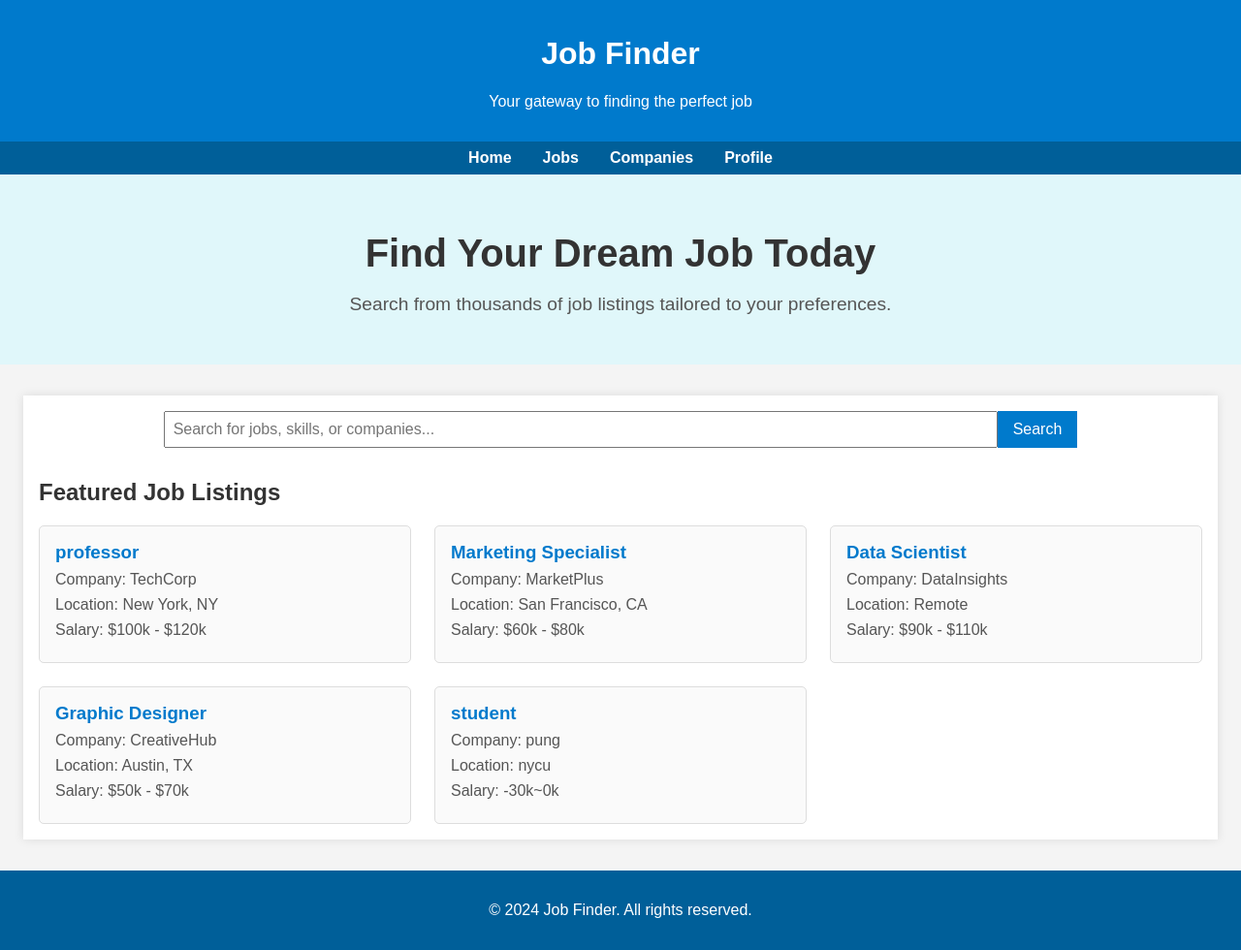
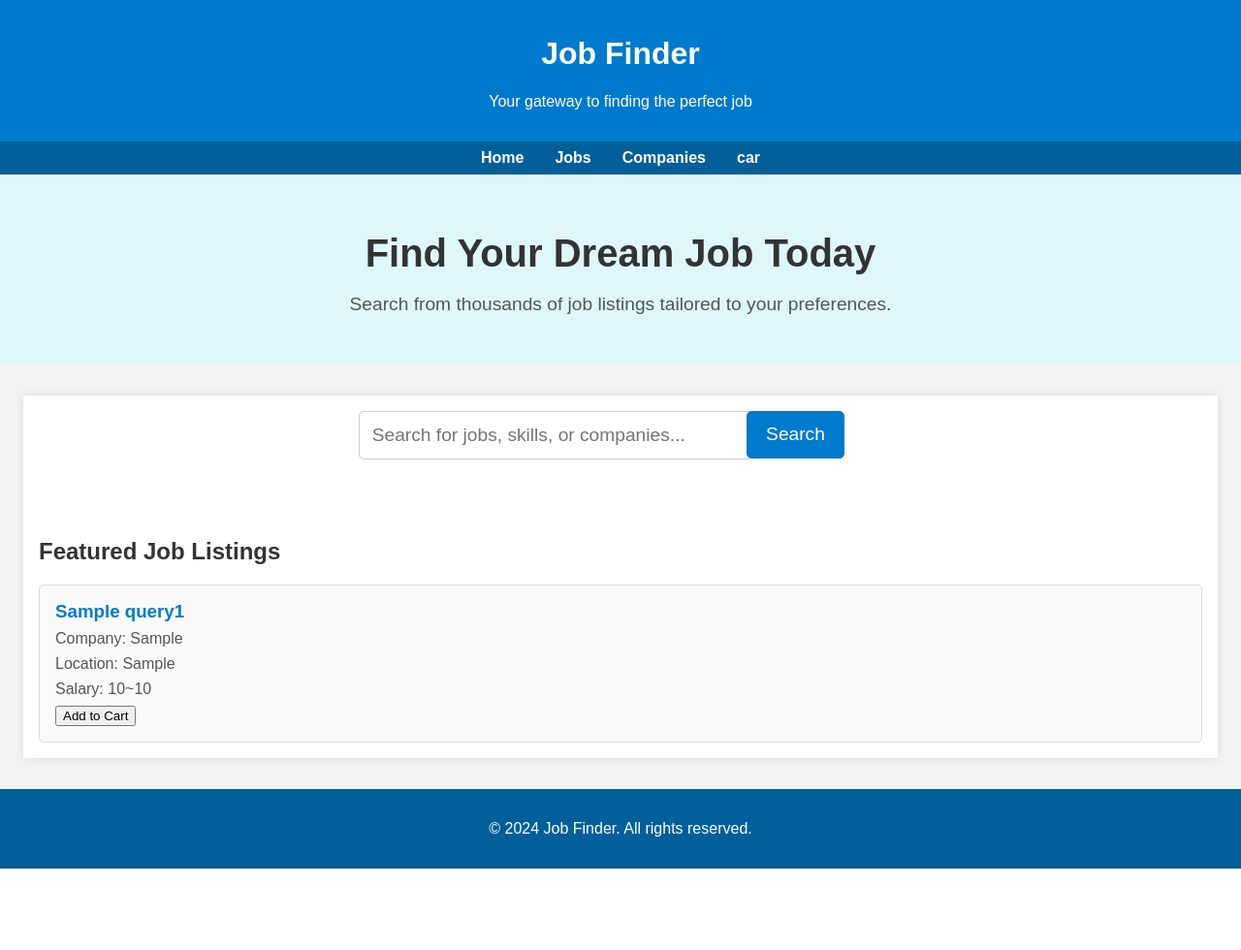
Before and after one commit to Hsiu727/DBMS_team16_Fianl_Project, a Flask app: page /main_page2 in a window 1280 px wide. Shown: the whole page at 97% size. After the commit the page ends 896 px from the top, so only its background shows below. Run offline with Flask 3, Linux system fonts and the light colour scheme; tables that the repository leaves empty hold one stand-in row (values such as "Sample post").

Commit message:
2024/12/25

```diff
--- a/create_table_file/CT_posting.sql
+++ b/create_table_file/CT_posting.sql
@@ -2,7 +2,6 @@ create table job_posting(
     Job_id varchar(10),
     Company_name varchar(50),
     Title varchar(255),
-    Posting_description varchar(255),
     Posting_location varchar(255),
     Company_id varchar(10),
     Views int,
@@ -18,9 +17,9 @@ create table job_posting(
     primary key (Job_id)
 );
 
-LOAD DATA LOCAL INFILE './archive/postings.csv'
+LOAD DATA LOCAL INFILE './archive/postings2.csv'
 INTO TABLE job_posting
 CHARACTER SET latin1
-FIELDS TERMINATED BY ','
+FIELDS TERMINATED BY ';'
 LINES TERMINATED BY '\r\n'
 IGNORE 1 LINES;
--- a/get_skill_name.sql
+++ b/get_skill_name.sql
@@ -1,4 +1,5 @@
 create table skill_dictionary as
 select Distinct s.Skill_name as Name
 from job_skill js
-left join skills s on s.Skill_addr = js.Skill_addr;
+left join skills s on s.Skill_addr = js.Skill_addr
+order by Name;
--- a/main.py
+++ b/main.py
@@ -38,8 +38,14 @@ def login():
             cursor.execute("SELECT password FROM managers WHERE username = %s", (username,))
             result = cursor.fetchone()
 
+
+        cursor.execute("SELECT id FROM users WHERE username = %s", (username,))
+        session['user_id'] = cursor.fetchone()
+
         cursor.close()
         conn.close()
+
+
 
         if result==None:
             flash("Invalid username or password", "error")
@@ -100,23 +106,113 @@ def signup():
 
     return render_template("signup.html")
 
-job_listings = [
-    {"title": "professor ", "company": "TechCorp", "location": "New York, NY", "salary": "$100k - $120k"},
-    {"title": "Marketing Specialist", "company": "MarketPlus", "location": "San Francisco, CA", "salary": "$60k - $80k"},
-    {"title": "Data Scientist", "company": "DataInsights", "location": "Remote", "salary": "$90k - $110k"},
-    {"title": "Graphic Designer", "company": "CreativeHub", "location": "Austin, TX", "salary": "$50k - $70k"},
-    {"title": "student", "company": "pung", "location": "nycu", "salary": "-30k~0k"},
-]
+# job_listings = [
+#     {"title": "professor ", "company": "TechCorp", "location": "New York, NY", "salary": "$100k - $120k"},
+#     {"title": "Marketing Specialist", "company": "MarketPlus", "location": "San Francisco, CA", "salary": "$60k - $80k"},
+#     {"title": "Data Scientist", "company": "DataInsights", "location": "Remote", "salary": "$90k - $110k"},
+#     {"title": "Graphic Designer", "company": "CreativeHub", "location": "Austin, TX", "salary": "$50k - $70k"},
+#     {"title": "student", "company": "pung", "location": "nycu", "salary": "-30k~0k"},
+# ]
+
+
 
 @app.route("/main_page2")
 def home():
+    search_query = request.args.get('search_query')  # Get the search query from the URL
+
+    conn = get_db_connection()
+    cursor = conn.cursor()
+
+    if search_query:  # If there's a search query, filter the jobs based on it
+        query = """
+        SELECT * FROM query1
+        WHERE title LIKE %s OR company LIKE %s OR location LIKE %s
+        LIMIT 21
+        """
+        search_term = f"%{search_query}%"
+        cursor.execute(query, (search_term, search_term, search_term))
+    else:
+        # If no search query, get all jobs (or you can decide how to handle this)
+        cursor.execute("SELECT * FROM query1 LIMIT 21")
+
+    results = cursor.fetchall()
+    cursor.close()
+    conn.close()
+
+    # Convert the results to a list of dictionaries
+    job_listings = [{"title": row[0], "company": row[2], "location": row[1], "salary": f"{int(row[3])}~{int(row[4])}", "id":row[5]} for row in results]
+
     return render_template("main_page2.html", jobs=job_listings)
 
-@app.route("/search", methods=["POST"])
-def search():
-    query = request.form.get("query", "").lower()
-    filtered_jobs = [job for job in job_listings if query in job["title"].lower() or query in job["company"].lower()]
-    return render_template("main_page2.html", jobs=filtered_jobs)
+# Add job to shopping cart
+@app.route("/add_to_cart/<int:job_id>", methods=["POST"])
+def add_to_cart(job_id):
+    if 'username' not in session:
+        flash("Please log in to add jobs to your cart.", "error")
+        return redirect("/")
+
+    # Get the user ID from the session (this assumes you store user_id after login)
+    user_id = session.get('user_id')
+
+
+    # Connect to the database
+    conn = get_db_connection()
+    cursor = conn.cursor()
+
+    try:
+        # Insert the job into the shopping cart table
+        cursor.execute("INSERT INTO shopping_car (user_id, Job_id) VALUES (%s, %s)", (user_id, job_id))
+        conn.commit()
+        flash("Job added to your shopping cart!", "success")
+    except mysql.connector.Error as err:
+        flash(f"Error: {err}", "danger")
+    finally:
+        cursor.close()
+        conn.close()
+
+    return redirect("/main_page2")
+
+# View shopping cart
+@app.route("/view_cart")
+def view_cart():
+    # Check if the user is logged in
+    if 'username' not in session:
+        return redirect("/")  # Redirect to login page if not logged in
+
+    # Get user_id from session or database
+    username = session['username']
+    conn = get_db_connection()
+    cursor = conn.cursor()
+
+    # Fetch user_id from the users table
+    cursor.execute("SELECT id FROM users WHERE username = %s", (username,))
+    user_id = cursor.fetchone()[0]
+
+    # Get jobs added to the shopping cart for the user
+    cursor.execute("""
+    SELECT j.Job_id, j.Title, j.company, j.location, j.Min_salary, j.Max_salary
+    FROM shopping_car sc
+    JOIN query1 j ON sc.job_id = j.Job_id
+    WHERE sc.user_id = %s
+    """, (user_id,))
+
+    cart_items = cursor.fetchall()
+    cursor.close()
+    conn.close()
+
+    # Convert the results to a list of dictionaries
+    job_listings_in_cart = [
+        {
+            "id": row[0],
+            "title": row[1],
+            "company": row[2],
+            "location": row[3],
+            "salary": f"{int(row[4])}~{int(row[5])}"
+        }
+        for row in cart_items
+    ]
+
+    return render_template("cart.html", jobs=job_listings_in_cart)
 
 
 if __name__ == "__main__":
--- /dev/null
+++ b/shopping_car.sql
@@ -0,0 +1,4 @@
+create table shopping_car(
+    user_id INT,
+    Job_id varchar(10)
+);
--- a/templates/main_page2.html
+++ b/templates/main_page2.html
@@ -54,26 +54,40 @@
             box-shadow: 0 0 10px rgba(0, 0, 0, 0.1);
         }
         .search-bar {
-            display: flex;
-            justify-content: center;
+            display: flex;  /* Flexbox ensures the input and button are next to each other */
+            justify-content: center;  /* Centers them horizontally */
             margin-bottom: 2rem;
+            width: 100%;  /* Ensure the search bar takes up the full width */
         }
+
         .search-bar input[type="text"] {
-            width: 70%;
-            padding: 0.5rem;
-            font-size: 1rem;
+            width: 70%;  /* Adjust width as needed */
+            padding: 0.8rem;  /* Increase padding for better spacing */
+            font-size: 1.2rem;
+            border: 1px solid #ccc;
+            border-radius: 5px;
         }
+
         .search-bar button {
-            padding: 0.5rem 1rem;
-            font-size: 1rem;
+            padding: 0.8rem 1.2rem;
+            font-size: 1.2rem;
             background: #007acc;
             color: white;
-            border: none;
+            border: 1px solid #007acc;
             cursor: pointer;
+            border-radius: 5px;
+            margin-left: 10rem;  /* Adds space between input and button */
+
+            position: relative;
+            top: -50px;
+            left: 240px;
         }
+
         .search-bar button:hover {
             background: #005f99;
         }
+
+
         .job-listings {
             display: grid;
             grid-template-columns: repeat(auto-fit, minmax(300px, 1fr));
@@ -110,7 +124,7 @@
         <a href="#">Home</a>
         <a href="#">Jobs</a>
         <a href="#">Companies</a>
-        <a href="#">Profile</a>
+        <a href="{{url_for('view_cart')}}">car</a>
     </nav>
     <div class="hero">
         <h1>Find Your Dream Job Today</h1>
@@ -118,8 +132,10 @@
     </div>
     <div class="container">
         <div class="search-bar">
-            <input type="text" placeholder="Search for jobs, skills, or companies...">
-            <button>Search</button>
+            <form method="GET" action="{{ url_for('home') }}">
+                <input type="text" name="search_query" placeholder="Search for jobs, skills, or companies...">
+                <button type="submit">Search</button>
+            </form>
         </div>
         <h2>Featured Job Listings</h2>
         <div class="job-listings">
@@ -130,6 +146,11 @@
                 <p>Company: {{ job.company }}</p>
                 <p>Location: {{ job.location }}</p>
                 <p>Salary: {{ job.salary }}</p>
+
+                <!-- Add to Cart Button -->
+                <form method="POST" action="{{ url_for('add_to_cart', job_id=job.id) }}">
+                    <button type="submit">Add to Cart</button>
+                </form>
             </div>
             {% endfor %}
         </div>
```
Also changed, not shown: query1.sql (+19 -6 lines), templates/cart.html (added, +61 -0 lines).
